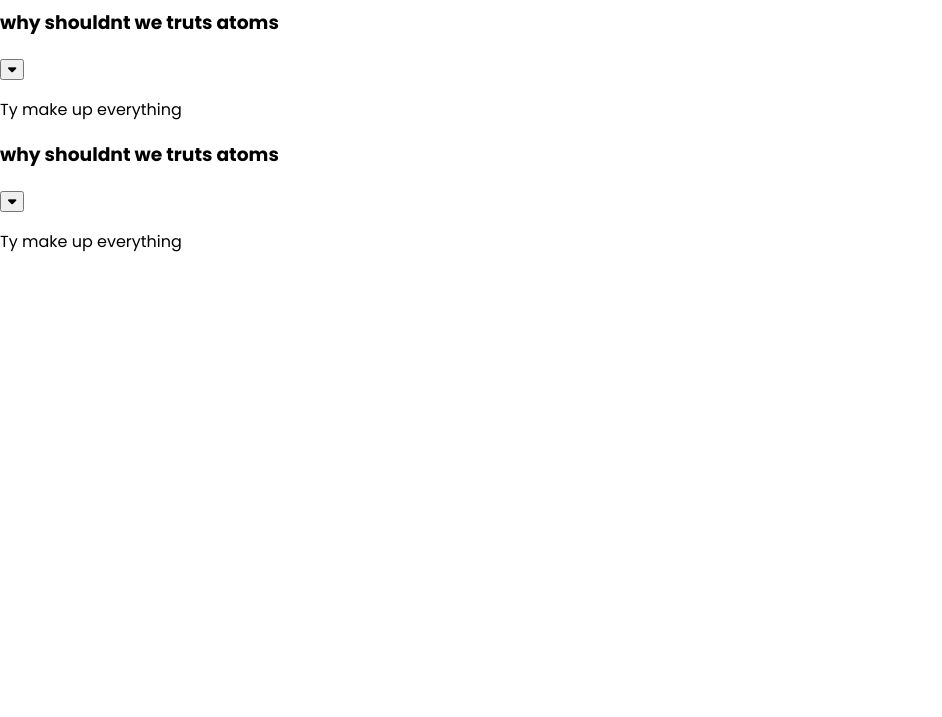
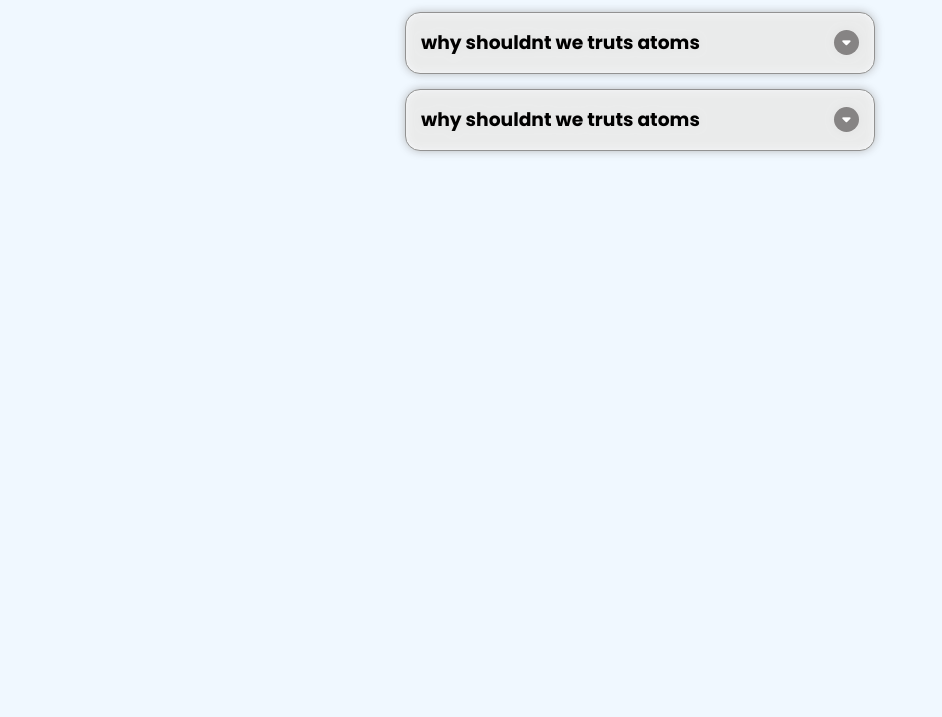
Before and after one commit to Ameer2000Mzori/FAQ-Collapse, a website built with webpack: page src/index.html in a window 1280 px wide. Shown: the part 83-800 px from the top of the page, without its empty margins (0-942 px from the left). Built offline with nearby package versions, Linux system fonts and the light colour scheme.

Commit message:
added styling to the Faq only desktop

```diff
--- a/src/index.html
+++ b/src/index.html
@@ -19,7 +19,7 @@
   </head>
   <body>
     <header class="header">
-      <h1>Frequently asked questions</h1>
+      <h2>Frequently asked questions</h2>
       <div class="collapse-Wrapper">
         <div class="collap-Wrap">
           <div class="title-Btn-Wrap">
@@ -27,8 +27,8 @@
             <button class="open-Close-Btn">
               <i class="fa-solid fa-caret-down"></i>
             </button>
-            <p>Ty make up everything</p>
           </div>
+          <p>Ty make up everything</p>
         </div>
         <div class="collap-Wrap">
           <div class="title-Btn-Wrap">
@@ -36,8 +36,8 @@
             <button class="open-Close-Btn">
               <i class="fa-solid fa-caret-down"></i>
             </button>
-            <p>Ty make up everything</p>
           </div>
+          <p>Ty make up everything</p>
         </div>
       </div>
     </header>
--- a/src/style.scss
+++ b/src/style.scss
@@ -5,3 +5,74 @@ body {
   padding: 0;
   margin: 0;
 }
+
+.header {
+  height: 100vh;
+  width: 100vw;
+  display: flex;
+  justify-content: center;
+  flex-direction: column;
+  text-align: center;
+  align-items: center;
+  background-color: aliceblue;
+
+  .collapse-Wrapper {
+    width: 500px;
+    padding: 5px;
+    height: clamp(100px, 100%, 1000px);
+
+    .collap-Wrap {
+      display: flex;
+      flex-direction: column;
+      text-align: start;
+      align-items: start;
+      background-color: rgba(255, 255, 255, 0.685);
+      border-radius: 15px;
+      margin: 15px;
+      height: 50px;
+      padding: 5px;
+      padding-left: 15px;
+      padding-right: 15px;
+      overflow: hidden;
+      filter: drop-shadow(0 0 0.25rem rgb(165, 165, 165));
+      border-style: solid;
+      border-color: rgb(146, 146, 146);
+      border-width: 1px;
+
+      .title-Btn-Wrap {
+        display: flex;
+        text-align: center;
+        align-items: center;
+        justify-content: space-between;
+        height: 100%;
+        width: 100%;
+
+        button {
+          border-radius: 100%;
+          background-color: rgb(134, 132, 132);
+          border-style: none;
+          height: 25px;
+          width: 25px;
+          cursor: pointer;
+
+          i {
+            color: white;
+          }
+        }
+      }
+
+      p {
+        width: 100%;
+      }
+    }
+
+    .collap-Wrap:hover {
+      background-color: aliceblue;
+      height: 120px;
+    }
+
+    // .collap-Wrap.active {
+    //   height: 50px;
+    // }
+  }
+}
```
Also changed, not shown: src/style.css, 1 other file.
